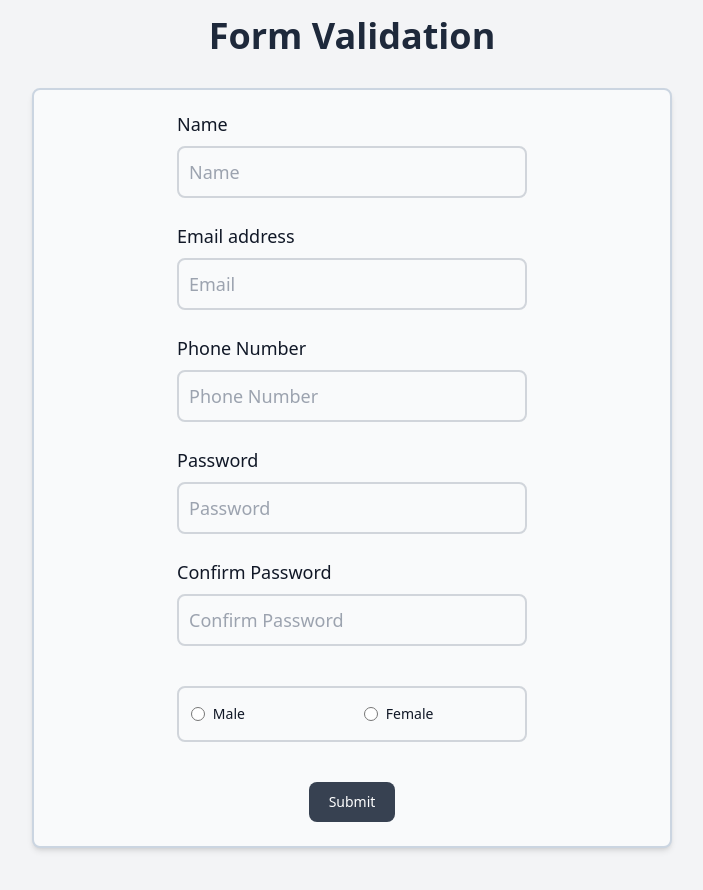
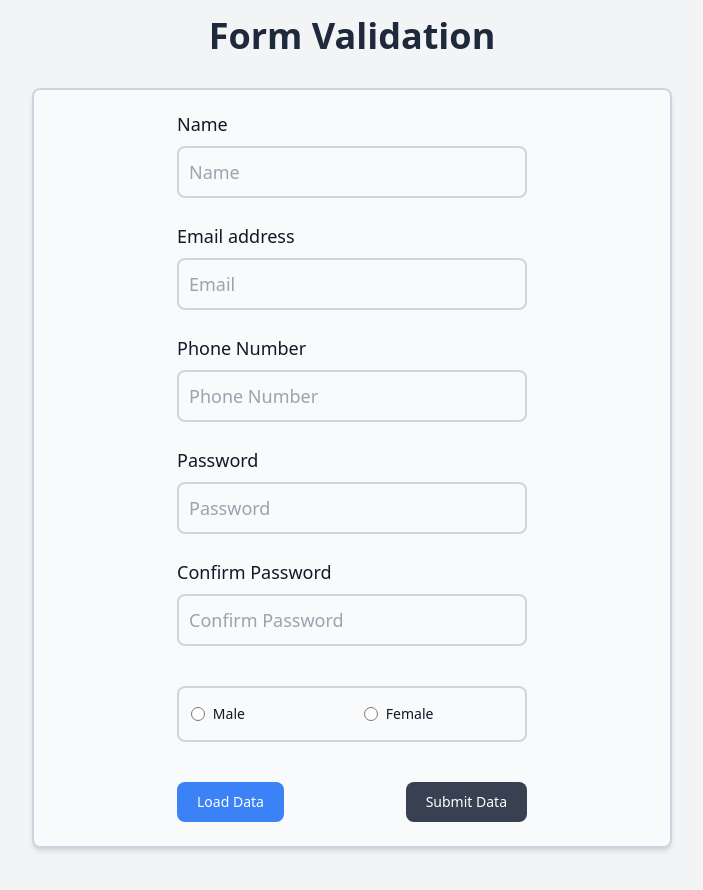
Before and after one commit to amirk1998/Form-Validation-Formik, a React (Vite) app: page / in a window 1280 px wide. Shown: the top 890 px of the page, without its empty margins (288-991 px from the left). Built offline with nearby package versions, Linux system fonts and the light colour scheme.

Commit message:
Load Data has been added

```diff
--- a/src/Components/SingUp/SingUpForm.jsx
+++ b/src/Components/SingUp/SingUpForm.jsx
@@ -1,5 +1,15 @@
 import { useFormik } from 'formik';
+import { useState } from 'react';
 import * as Yup from 'yup';
+
+const savedData = {
+  name: 'AmirHossein',
+  email: 'amir@test.com',
+  phoneNumber: '09171234567',
+  password: 'Amir102030@',
+  passwordConfirm: 'Amir102030@',
+  gender: '0',
+};
 
 const initialValues = {
   name: '',
@@ -36,16 +46,20 @@ const validationSchema = Yup.object({
 
 const SignUpForm = () => {
   //
+
+  const [formValues, setFormValues] = useState(null);
+
   const onSubmit = (values) => {
     console.log(values);
   };
 
   const formik = useFormik({
     // initialValues: initialValues,
-    initialValues,
+    initialValues: formValues || initialValues,
     onSubmit,
     validationSchema,
     validateOnMount: true,
+    enableReinitialize: true,
   });
 
   return (
@@ -213,8 +227,22 @@ const SignUpForm = () => {
               </label>
             </div>
           </li>
+          {formik.errors.gender && formik.touched.gender && (
+            <div className='text-red-500 mt-1 text-sm'>
+              {formik.errors.gender}
+            </div>
+          )}
         </ul>
 
+        {/* Load Data Button */}
+        <div className='flex items-center justify-between w-[350px]'>
+          <button
+            onClick={() => setFormValues(savedData)}
+            className='focus:outline-none text-white bg-blue-500 hover:bg-blue-700 font-medium rounded-lg text-sm px-5 py-2.5 mb-2  '
+          >
+            Load Data
+          </button>
+          {/* Submit Button */}
           <button
             type='submit'
             disabled={!formik.isValid}
@@ -224,8 +252,9 @@ const SignUpForm = () => {
                 : 'focus:outline-none text-white bg-gray-700 font-medium rounded-lg text-sm px-5 py-2.5 mb-2  cursor-not-allowed'
             }
           >
-          Submit
+            Submit Data
           </button>
+        </div>
       </form>
     </div>
   );
```
Lines whose indentation alone changed are shown as unchanged.
